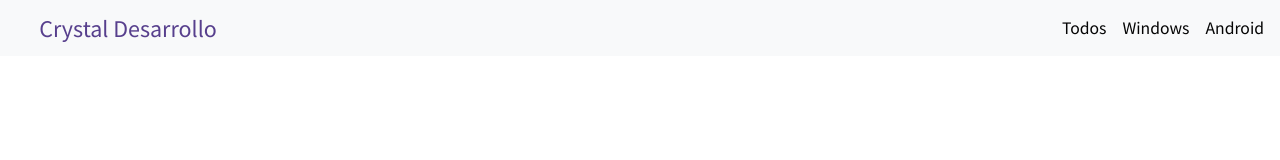
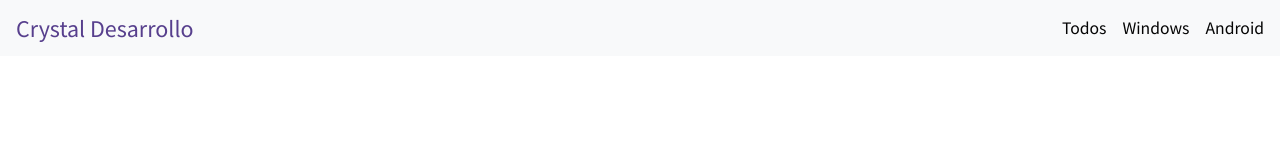
Before and after one commit to FacuMunozLemir/ReactSoftwareCommerce, a React (Create React App) app: page / in a window 1280 px wide. Shown: the top 160 px of the page. Built offline with nearby package versions, Linux system fonts and the light colour scheme.

Commit message:
Commit con un arreglo estético a la NavBar

```diff
--- a/src/components/NavBar/navbar.css
+++ b/src/components/NavBar/navbar.css
@@ -9,9 +9,13 @@ nav {
 
 nav .logo {
   width: 20%;
+  display: flex;
+  align-items: center;
+  justify-content: flex-start;
 }
 
 nav .logo p {
+  margin-left: 1rem;
   font-size: 1.5rem;
   color: #543c8b;
   font-weight: 400;
```
